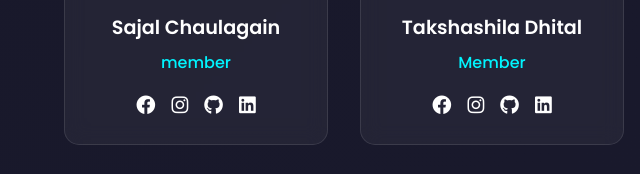
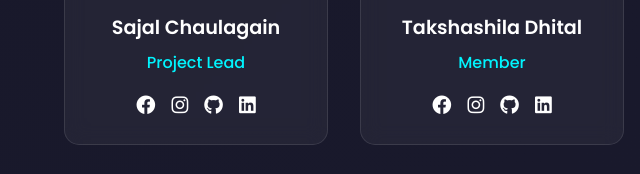
Before and after one commit to Sajalchaulagin/air-quality-monitoring-presentation, a plain HTML site: page index.html in a window 1280 px wide. Shown: the part 3643-3817 px from the top of the page, 0-640 px from the left. Drawn offline with nearby package versions, Linux system fonts and the light colour scheme.

Commit message:
updated code

```diff
--- a/index.html
+++ b/index.html
@@ -143,7 +143,7 @@
                     </div>
                 </div>
                 <h3 class="member-name">Sajal Chaulagain</h3>
-                <p class="member-role">member</p>
+                <p class="member-role">Project Lead</p>
                 <div class="member-social">
                     <a href="#" target="_blank"><i
                             class="fab fa-facebook"></i></a>
```
